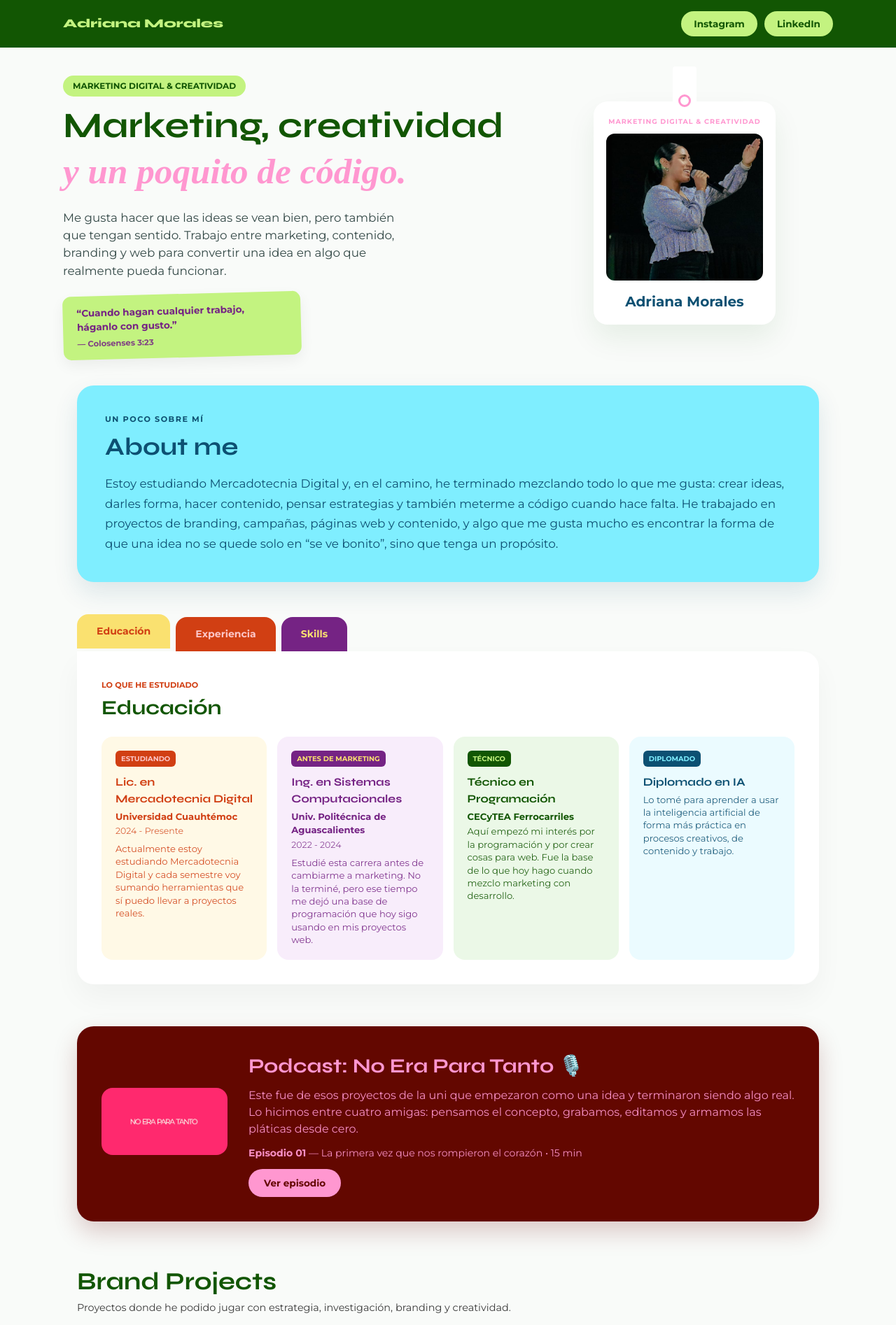
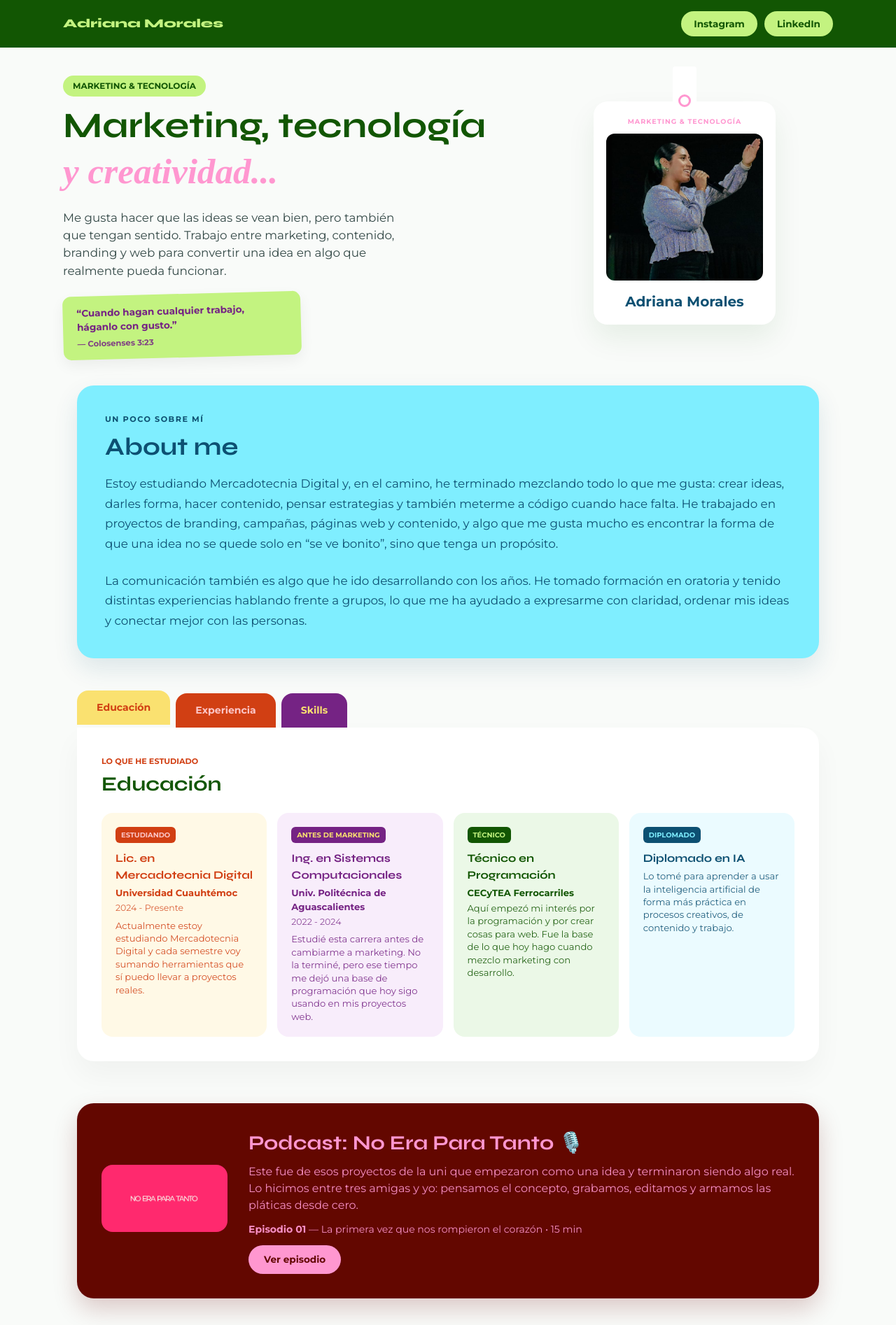
Before and after one commit to adrigalot/cv, a plain HTML site: page index.html in a window 1280 px wide. Shown: the top 1894 px of the page at 70% size. Drawn offline with Linux system fonts and the light colour scheme; a web font is replaced by a local one.

Commit message:
actualiza portafolio

```diff
--- a/index.html
+++ b/index.html
@@ -3,7 +3,7 @@
 <head>
   <meta charset="UTF-8">
   <meta name="viewport" content="width=device-width, initial-scale=1.0">
-  <title>Adriana Morales — Marketing Digital & Creatividad</title>
+  <title>Adriana Morales — Marketing, tecnología y creatividad</title>
 
   <link rel="preconnect" href="https://fonts.googleapis.com">
   <link rel="preconnect" href="https://fonts.gstatic.com" crossorigin>
@@ -29,10 +29,10 @@
     <div class="hero-container">
 
       <div class="hero-text-block">
-        <span class="hero-tag">MARKETING DIGITAL & CREATIVIDAD</span>
+        <span class="hero-tag">MARKETING & TECNOLOGÍA</span>
 
         <h1 class="hero-title">
-          Marketing, creatividad <span class="highlight-pink-cursive">y un poquito de código.</span>
+          Marketing, tecnología <span class="highlight-pink-cursive">y creatividad...</span>
         </h1>
 
         <p class="hero-desc">Me gusta hacer que las ideas se vean bien, pero también que tengan sentido. Trabajo entre marketing, contenido, branding y web para convertir una idea en algo que realmente pueda funcionar.</p>
@@ -48,7 +48,7 @@
         <div class="badge">
           <div class="badge-strap"></div>
           <div class="badge-ring-pink"></div>
-          <div class="badge-tag-pink">MARKETING DIGITAL & CREATIVIDAD</div>
+          <div class="badge-tag-pink">MARKETING & TECNOLOGÍA</div>
           <img src="adri.JPG" class="badge-photo" alt="Adriana Morales">
           <div class="badge-name-blue">Adriana Morales</div>
         </div>
@@ -62,7 +62,14 @@
     <div class="about-standalone-card bg-cerulean-light-inner">
       <span class="sub-tag tag-cerulean-dark">UN POCO SOBRE MÍ</span>
       <h2 class="text-cerulean-dark">About me</h2>
-      <p class="about-text text-cerulean-dark">Estoy estudiando Mercadotecnia Digital y, en el camino, he terminado mezclando todo lo que me gusta: crear ideas, darles forma, hacer contenido, pensar estrategias y también meterme a código cuando hace falta. He trabajado en proyectos de branding, campañas, páginas web y contenido, y algo que me gusta mucho es encontrar la forma de que una idea no se quede solo en “se ve bonito”, sino que tenga un propósito.</p>
+
+      <p class="about-text text-cerulean-dark" style="margin-bottom: 1.5rem;">
+        Estoy estudiando Mercadotecnia Digital y, en el camino, he terminado mezclando todo lo que me gusta: crear ideas, darles forma, hacer contenido, pensar estrategias y también meterme a código cuando hace falta. He trabajado en proyectos de branding, campañas, páginas web y contenido, y algo que me gusta mucho es encontrar la forma de que una idea no se quede solo en “se ve bonito”, sino que tenga un propósito.
+      </p>
+
+      <p class="about-text text-cerulean-dark">
+        La comunicación también es algo que he ido desarrollando con los años. He tomado formación en oratoria y tenido distintas experiencias hablando frente a grupos, lo que me ha ayudado a expresarme con claridad, ordenar mis ideas y conectar mejor con las personas.
+      </p>
     </div>
   </section>
 
@@ -86,7 +93,9 @@
       <div id="edu" class="cv-tab-content active">
         <span class="sub-tag tag-sinopia">LO QUE HE ESTUDIADO</span>
         <h3>Educación</h3>
+
         <div class="clean-grid-4">
+
           <div class="list-item bg-sinopia-card">
             <span class="item-badge bg-rose-tag">ESTUDIANDO</span>
             <div class="item-details">
@@ -123,6 +132,7 @@
               <p class="school-desc">Lo tomé para aprender a usar la inteligencia artificial de forma más práctica en procesos creativos, de contenido y trabajo.</p>
             </div>
           </div>
+
         </div>
       </div>
 
@@ -130,7 +140,9 @@
       <div id="exp" class="cv-tab-content">
         <span class="sub-tag tag-rose">LO QUE HE HECHO</span>
         <h3>Experiencia</h3>
+
         <div class="clean-grid-3">
+
           <div class="list-item bg-rose-card">
             <span class="item-badge bg-sinopia-tag">ACTUAL</span>
             <div class="item-details">
@@ -155,6 +167,7 @@
               <p class="school-desc">Antes de estar de lleno en marketing también trabajé como mesera (2019–2021) y niñera (2020–2022). Aunque son experiencias diferentes, me enseñaron muchísimo sobre trato con personas, responsabilidad y resolver lo que toca en el momento.</p>
             </div>
           </div>
+
         </div>
       </div>
 
@@ -162,7 +175,9 @@
       <div id="skills" class="cv-tab-content">
         <span class="sub-tag tag-grape">LO QUE SÉ HACER</span>
         <h3>Skills & tools</h3>
+
         <div class="skills-grid-spread">
+
           <div class="skill-group-box bg-grape-card">
             <h4>Habilidades</h4>
             <div class="chips-container">
@@ -184,6 +199,7 @@
               <span class="chip chip-lime">HTML / CSS</span>
             </div>
           </div>
+
         </div>
       </div>
 
@@ -193,106 +209,156 @@
   <!-- podcast -->
   <section class="podcast-section">
     <div class="podcast-card bg-blood-red">
+
       <div class="podcast-img-wrap">
         <img src="noeraparatanto.png" alt="No Era Para Tanto Podcast" class="podcast-cover">
       </div>
 
       <div class="podcast-info">
         <h3 class="podcast-title-pink">Podcast: No Era Para Tanto 🎙️</h3>
-        <p class="text-podcast-light">Este fue de esos proyectos de la uni que empezaron como una idea y terminaron siendo algo real. Lo hicimos entre cuatro amigas: pensamos el concepto, grabamos, editamos y armamos las pláticas desde cero.</p>
+
+        <p class="text-podcast-light">
+          Este fue de esos proyectos de la uni que empezaron como una idea y terminaron siendo algo real. Lo hicimos entre tres amigas y yo: pensamos el concepto, grabamos, editamos y armamos las pláticas desde cero.
+        </p>
 
         <div class="episode-box text-podcast-light">
           <strong>Episodio 01</strong> — La primera vez que nos rompieron el corazón <span class="duration">• 15 min</span>
         </div>
 
-        <a href="https://drive.google.com/file/d/1Ey6que_tcgcRsT-hdp_-19RPINtqyGDQ/view?usp=sharing" target="_blank" class="btn-primary-pink">Ver episodio</a>
+        <a href="https://drive.google.com/file/d/1Ey6que_tcgcRsT-hdp_-19RPINtqyGDQ/view?usp=sharing" target="_blank" class="btn-primary-pink">
+          Ver episodio
+        </a>
       </div>
+
     </div>
   </section>
 
   <!-- brand projects -->
   <section class="brand-folder-section">
+
     <div class="section-title">
       <h2 class="title-clean">Brand Projects</h2>
       <p class="subtitle-clean">Proyectos donde he podido jugar con estrategia, investigación, branding y creatividad.</p>
     </div>
 
     <div class="brand-folder-container">
+
       <div class="brand-folder-tabs">
+
         <button class="b-tab tab-rose active" data-brand="b-rhode">
           Rhode
         </button>
+
         <button class="b-tab tab-lincoln" data-brand="b-leiza">
           Leiza
         </button>
+
         <button class="b-tab tab-magenta" data-brand="b-bloom">
           Bloom
         </button>
+
         <button class="b-tab tab-sinopia" data-brand="b-porcini">
           Porcini Sapore
         </button>
+
       </div>
 
       <div class="brand-folder-body">
 
         <div id="b-rhode" class="brand-tab-content active">
+
           <div class="brand-detail-grid bg-sinopia-card">
+
             <div class="brand-detail-text">
               <span class="project-year-pill bg-sinopia">PROYECTO ACADÉMICO</span>
+
               <h3>Rhode</h3>
+
               <p>En este proyecto analicé cómo una marca puede crecer desde lo digital, generar conversación y construir una comunidad que realmente quiera seguirla.</p>
-              <a href="rhode.pdf" target="_blank" class="btn-pdf-link btn-link-sinopia">Ver proyecto</a>
+
+              <a href="rhode.pdf" target="_blank" class="btn-pdf-link btn-link-sinopia">
+                Ver proyecto
+              </a>
             </div>
 
             <div class="brand-detail-img">
               <img src="rhode.png" alt="Rhode Project">
             </div>
+
           </div>
+
         </div>
 
         <div id="b-leiza" class="brand-tab-content">
+
           <div class="brand-detail-grid bg-magenta-card">
+
             <div class="brand-detail-text">
               <span class="project-year-pill bg-magenta">PROYECTO ACADÉMICO</span>
+
               <h3>Leiza</h3>
+
               <p>Hice una investigación para entender mejor cómo compran, qué valoran y qué hace que las personas recomienden una tienda de moda femenina.</p>
-              <a href="leiza.pdf" target="_blank" class="btn-pdf-link btn-link-magenta">Ver proyecto</a>
+
+              <a href="leiza.pdf" target="_blank" class="btn-pdf-link btn-link-magenta">
+                Ver proyecto
+              </a>
             </div>
 
             <div class="brand-detail-img">
               <img src="leiza.jpg" alt="Leiza Project">
             </div>
+
           </div>
+
         </div>
 
         <div id="b-bloom" class="brand-tab-content">
+
           <div class="brand-detail-grid bg-green-card">
+
             <div class="brand-detail-text">
               <span class="project-year-pill bg-lincoln">EMPRENDIMIENTO PROPIO</span>
+
               <h3>Bloom</h3>
+
               <p>Este fue un proyecto propio en el que trabajé desde la idea de la marca hasta su identidad visual y contenido. Fue de esos proyectos donde pude probar cómo se siente llevar una idea desde cero.</p>
-              <a href="bloom.pdf" target="_blank" class="btn-pdf-link btn-link-lincoln">Ver proyecto</a>
+
+              <a href="bloom.pdf" target="_blank" class="btn-pdf-link btn-link-lincoln">
+                Ver proyecto
+              </a>
             </div>
 
             <div class="brand-detail-img">
               <img src="bloom.png" alt="Bloom Project">
             </div>
+
           </div>
+
         </div>
 
         <div id="b-porcini" class="brand-tab-content">
+
           <div class="brand-detail-grid bg-rose-card">
+
             <div class="brand-detail-text">
               <span class="project-year-pill bg-rose">PROYECTO ACADÉMICO</span>
+
               <h3>Porcini Sapore</h3>
+
               <p>Trabajé la identidad visual y los empaques pensando en cómo hacer que una línea de productos artesanales tuviera una imagen clara, reconocible y coherente.</p>
-              <a href="porcinisapore.pdf" target="_blank" class="btn-pdf-link btn-link-rose">Ver proyecto</a>
+
+              <a href="porcinisapore.pdf" target="_blank" class="btn-pdf-link btn-link-rose">
+                Ver proyecto
+              </a>
             </div>
 
             <div class="brand-detail-img">
               <img src="porcinisapore.png" alt="Porcini Sapore Project">
             </div>
+
           </div>
+
         </div>
 
       </div>
@@ -301,6 +367,7 @@
 
   <!-- web & tecnología -->
   <section class="web-section">
+
     <div class="section-title">
       <h2 class="title-clean">Web & tecnología</h2>
       <p class="subtitle-clean">También me gusta la parte de hacer que las ideas funcionen en pantalla. Estos son algunos sitios y landings que he desarrollado.</p>
@@ -309,6 +376,7 @@
     <div class="web-bento-grid">
 
       <a href="https://adrigalot.github.io/ayo/" target="_blank" class="bento-card bento-rose">
+
         <div class="bento-header">
           <span class="bento-year">2024</span>
           <span class="bento-icon">↗</span>
@@ -318,9 +386,11 @@
           <h4>Alfa & Omega</h4>
           <p>Desarrollo frontend y estructura de una plataforma web.</p>
         </div>
+
       </a>
 
       <a href="https://coparmex.netlify.app" target="_blank" class="bento-card bento-sinopia">
+
         <div class="bento-header">
           <span class="bento-year">2025</span>
           <span class="bento-icon">↗</span>
@@ -330,9 +400,11 @@
           <h4>Coparmex</h4>
           <p>Organización de información y desarrollo de una experiencia web clara.</p>
         </div>
+
       </a>
 
       <a href="https://distritovictoria.netlify.app" target="_blank" class="bento-card bento-grape">
+
         <div class="bento-header">
           <span class="bento-year">2026</span>
           <span class="bento-icon">↗</span>
@@ -342,9 +414,11 @@
           <h4>Distrito Victoria</h4>
           <p>Landing comercial pensada para presentar y vender una propuesta.</p>
         </div>
+
       </a>
 
       <a href="https://aunna-landing.netlify.app" target="_blank" class="bento-card bento-magenta">
+
         <div class="bento-header">
           <span class="bento-year">2026</span>
           <span class="bento-icon">↗</span>
@@ -354,9 +428,11 @@
           <h4>Aunna Landing</h4>
           <p>Diseño y desarrollo de una landing responsiva para inmobiliaria.</p>
         </div>
+
       </a>
 
       <a href="https://alvaplastmx.com" target="_blank" class="bento-card bento-cerulean">
+
         <div class="bento-header">
           <span class="bento-year">2026</span>
           <span class="bento-icon">↗</span>
@@ -366,6 +442,7 @@
           <h4>Alvaplast MX</h4>
           <p>Sitio web para presentar productos y servicios de una empresa industrial.</p>
         </div>
+
       </a>
 
     </div>
@@ -398,8 +475,13 @@
         </div>
 
         <div class="connect-card connect-socials-box">
-          <a href="https://instagram.com/adrianagalot" target="_blank" class="btn-connect-soc">Instagram</a>
-          <a href="https://www.linkedin.com/in/adriana-galot-8b070b29a" target="_blank" class="btn-connect-soc">LinkedIn</a>
+          <a href="https://instagram.com/adrianagalot" target="_blank" class="btn-connect-soc">
+            Instagram
+          </a>
+
+          <a href="https://www.linkedin.com/in/adriana-galot-8b070b29a" target="_blank" class="btn-connect-soc">
+            LinkedIn
+          </a>
         </div>
 
       </div>
@@ -409,12 +491,14 @@
   <!-- pie de pagina -->
   <footer class="footer">
     <div class="footer-container">
+
       <div class="footer-brand">All glory to God :)</div>
 
       <div class="footer-links">
         <a href="https://instagram.com/adrianagalot" target="_blank">Instagram</a>
         <a href="https://www.linkedin.com/in/adriana-galot-8b070b29a" target="_blank">LinkedIn</a>
       </div>
+
     </div>
   </footer>
 
```
Also changed, not shown: 2 other files.
